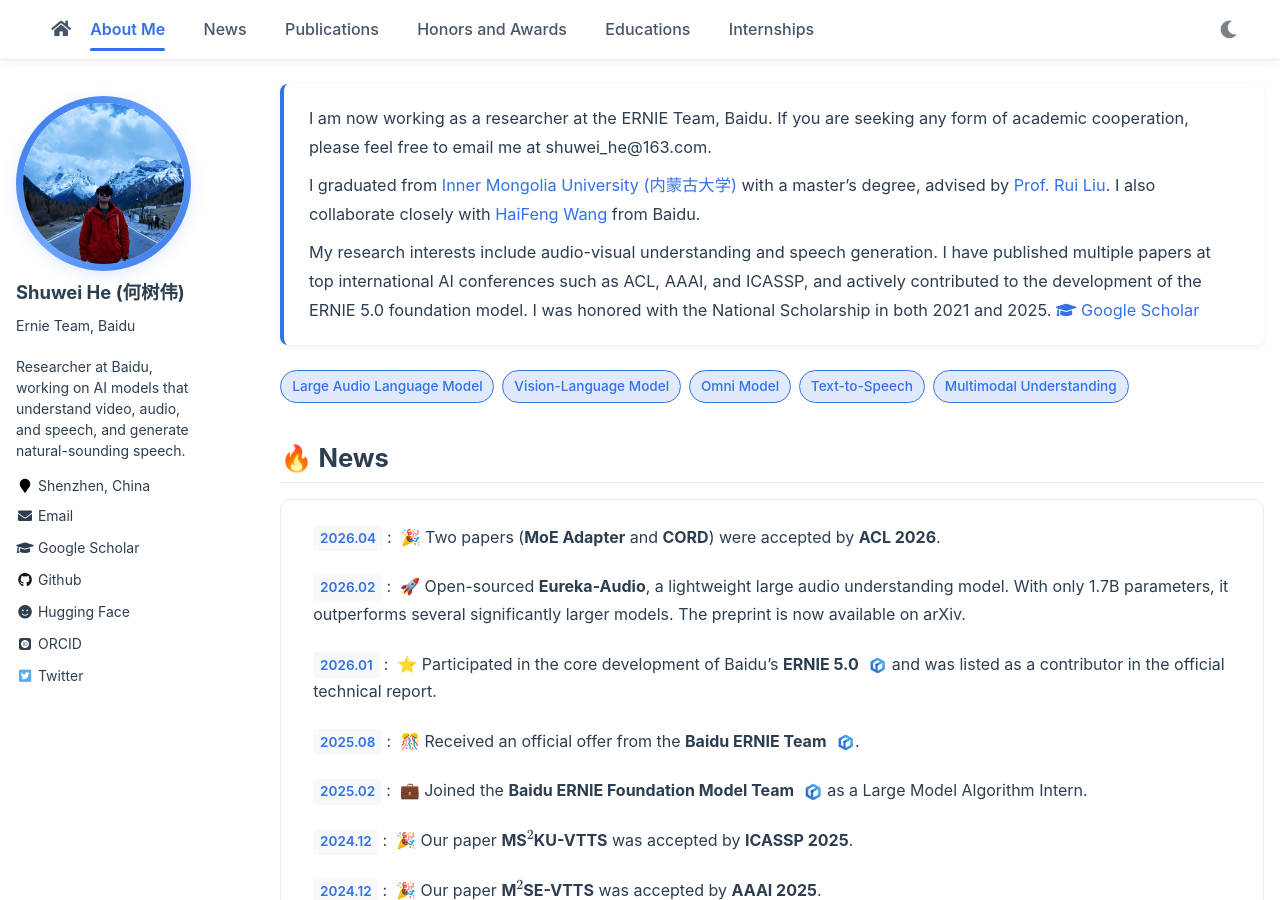
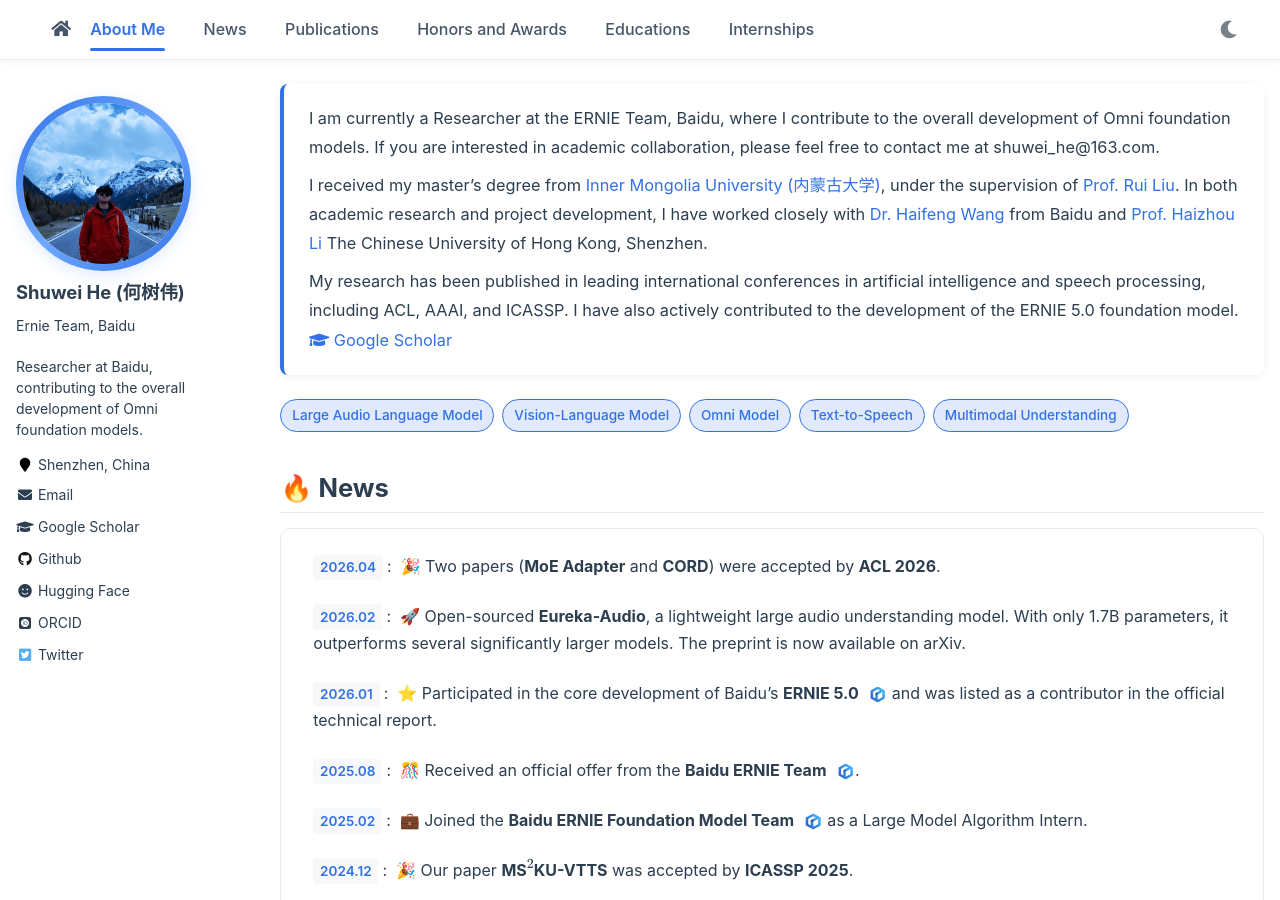
Before and after one commit to he-shuwei/he-shuwei.github.io, a Jekyll site: the page built from _pages/about.md, in a window 1280 px wide and 900 px high. Built offline with Jekyll 4.4.1, drawn with Linux system fonts in a browser that asks for light colours; comment, search, counter and statistics services are not loaded.

Commit message:
Update homepage profile text

```diff
--- a/_config.yml
+++ b/_config.yml
@@ -7,7 +7,7 @@
 
 # Site Settings
 title                    : "Shuwei He (何树伟)"
-description              : "Researcher at Baidu, working on AI models that understand video, audio, and speech, and generate natural-sounding speech."
+description              : "Researcher at Baidu, contributing to the overall development of Omni foundation models."
 repository               : "he-shuwei/he-shuwei.github.io"
 url                      : "https://he-shuwei.github.io"
 
--- a/_pages/about.md
+++ b/_pages/about.md
@@ -13,11 +13,11 @@ redirect_from:
 
 <div class="about-intro" markdown="1">
 
-I am now working as a researcher at the ERNIE Team, Baidu. If you are seeking any form of academic cooperation, please feel free to email me at shuwei_he@163.com.
+I am currently a Researcher at the ERNIE Team, Baidu, where I contribute to the overall development of Omni foundation models. If you are interested in academic collaboration, please feel free to contact me at shuwei_he@163.com.
 
-I graduated from [Inner Mongolia University (内蒙古大学)](https://www.imu.edu.cn/) with a master's degree, advised by [Prof. Rui Liu](https://ttslr.github.io/). I also collaborate closely with [HaiFeng Wang](https://haifengwang.net/) from Baidu.
+I received my master's degree from [Inner Mongolia University (内蒙古大学)](https://www.imu.edu.cn/), under the supervision of [Prof. Rui Liu](https://ttslr.github.io/). In both academic research and project development, I have worked closely with [Dr. Haifeng Wang](https://haifengwang.net/) from Baidu and [Prof. Haizhou Li](https://www.colips.org/~eleliha/) The Chinese University of Hong Kong, Shenzhen.
 
-My research interests include audio-visual understanding and speech generation. I have published multiple papers at top international AI conferences such as ACL, AAAI, and ICASSP, and actively contributed to the development of the ERNIE 5.0 foundation model. I was honored with the National Scholarship in both 2021 and 2025. <a href='https://scholar.google.com/citations?user=nikCmlkAAAAJ'><i class="fas fa-graduation-cap"></i> Google Scholar</a>
+My research has been published in leading international conferences in artificial intelligence and speech processing, including ACL, AAAI, and ICASSP. I have also actively contributed to the development of the ERNIE 5.0 foundation model. <a href='https://scholar.google.com/citations?user=nikCmlkAAAAJ'><i class="fas fa-graduation-cap"></i> Google Scholar</a>
 
 </div>
 
```
